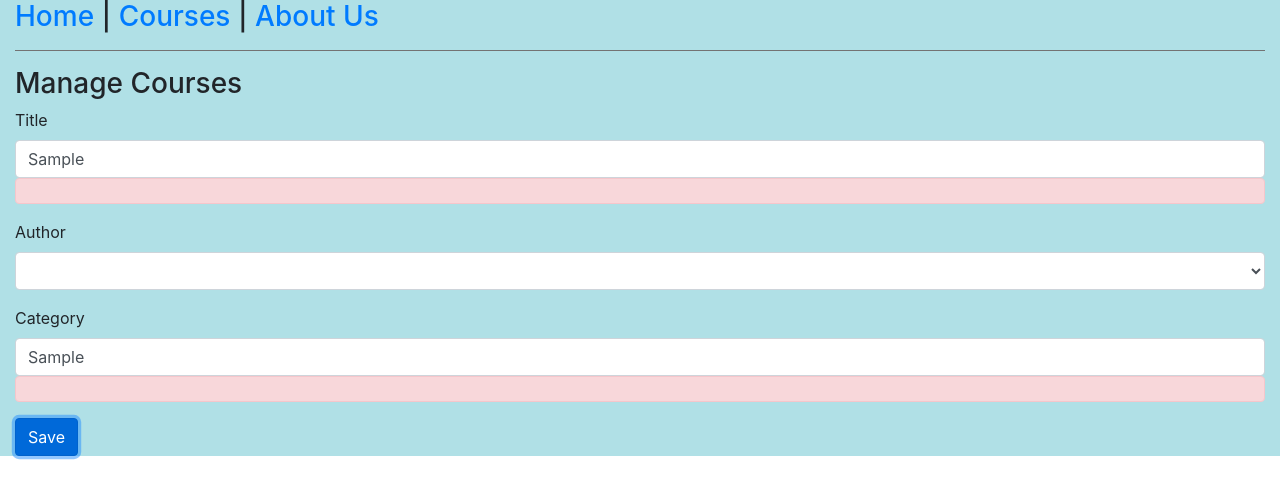
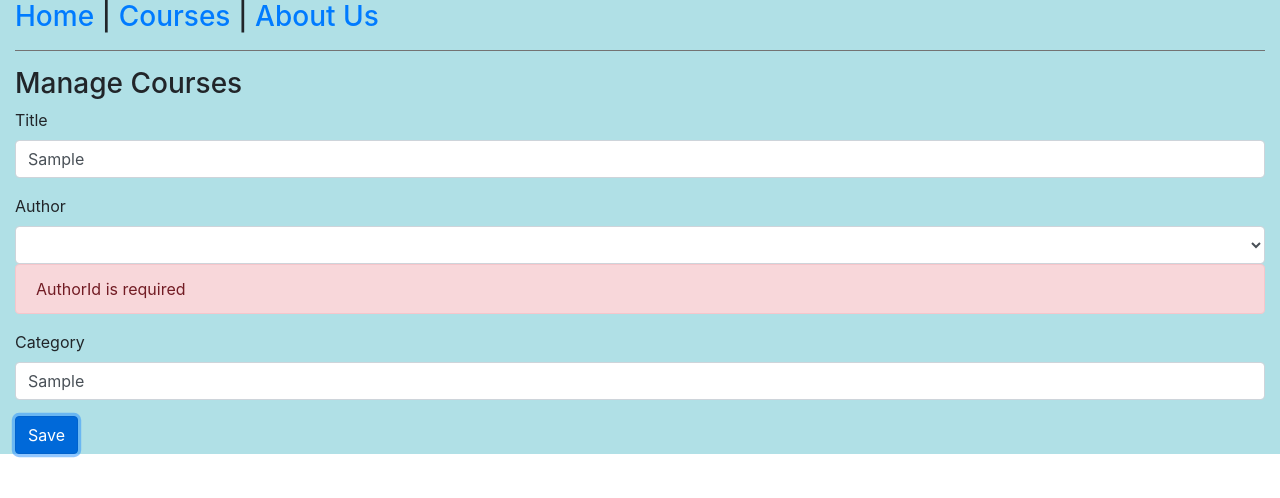
Before and after one commit to AvantikaSarkar/Course-Management-System, a React (Create React App) app: page /course in a window 1280 px wide. Both pictures are taken after typing "Sample", "Sample" into the empty fields and a click on the input "Save". Shown: the top 498 px of the page. Built offline with nearby package versions, Linux system fonts and the light colour scheme; no server answers.

Commit message:
Added Edit Course functionality

```diff
--- a/src/Components/CommonComps/TextInput.js
+++ b/src/Components/CommonComps/TextInput.js
@@ -38,7 +38,7 @@
 }
 
 TextInput.defaultProps ={
-    error :"    "
+    error :""
 }
 
 export default TextInput
--- a/src/Components/CourseForm.js
+++ b/src/Components/CourseForm.js
@@ -1,5 +1,6 @@
 import React from "react";
 import TextInput from './CommonComps/TextInput'
+import PropTypes from 'prop-types'
 
 function CourseForm(props) {
   return (
@@ -11,6 +12,7 @@
             name="title"
             onChange={props.onChange}
             value={props.course.title}
+            error={props.errors.title}
           />
 
 
@@ -29,6 +31,9 @@
             <option value="2">Scott Allen</option>
           </select>
         </div>
+        {props.errors.authorId  && (
+        <div className="alert alert-danger"> {props.errors.authorId} </div>
+        )}
       </div>
 
       <TextInput
@@ -37,6 +42,7 @@
             name="category"
             onChange={props.onChange}
             value={props.course.category}
+            error={props.errors.category}
        />
 
       <input type="submit" value="Save" className="btn btn-primary" />
@@ -44,4 +50,13 @@
   );
 }
 
+CourseForm.propTypes={
+
+  course : PropTypes.object.isRequired,
+  onSubmit : PropTypes.func.isRequired,
+  onChange : PropTypes.func.isRequired,
+  errors :  PropTypes.object.isRequired
+
+}
+
 export default CourseForm;
--- a/src/Components/ManageCourse.js
+++ b/src/Components/ManageCourse.js
@@ -1,10 +1,12 @@
-import React, { useState } from 'react'
+import React, { useState, useEffect } from 'react'
 import CourseForm from './CourseForm'
 import * as courseApi from '../api/courseApi'
 import {toast} from 'react-toastify'
 
 function ManageCourse(props){
 
+
+    const [errors, setErrors] = useState({})
     const [course, setCourse] = useState({
         id : null,
         slug: "",
@@ -13,17 +15,41 @@
         category :""
     })
 
+    useEffect(() => {
+        //getting the slug from the path when the component is mounted
+        const slug = props.match.params.slug
+        if(slug){
+            courseApi.getCourseBySlug(slug).then( _course => {
+                setCourse( _course)
+            })
+        }
+    }, [props.match.params.slug])
+
+
     function handleChange(event){
         const updatedCourse = {
             ...course,
             [event.target.name] : event.target.value
         }
         setCourse(updatedCourse)
+    }
 
+    function formIsValid(){
+
+        const _errors = {}
+
+        if (!course.title) _errors.title = "Title is required"
+        if (!course.authorId) _errors.authorId = "AuthorId is required"
+        if (!course.category) _errors.category = "Category is required"
+
+        setErrors(_errors)
+        //The form is not valid if the error object's length is greater than 0
+        return Object.keys(_errors).length === 0
     }
 
     function handleSubmit(event){
         event.preventDefault()
+        if(!formIsValid()) return;
         courseApi.saveCourse(course).then(() => {
             props.history.push("/courses");
             toast.success('Course Saved!')
@@ -33,7 +59,11 @@
     return(
         <>
             <h3> Manage Courses</h3>
-            <CourseForm course={course} onChange={handleChange} onSubmit={handleSubmit}/>
+            <CourseForm
+            course={course}
+            errors={errors}
+            onChange={handleChange}
+            onSubmit={handleSubmit}/>
 
         </>
     )
--- a/tools/db.json
+++ b/tools/db.json
@@ -97,7 +97,7 @@
     {
       "id": 14,
       "slug": "saying-no",
-      "title": "Saying NO",
+      "title": "Saying yes",
       "authorId": 1,
       "category": "self help",
       "createdAt": 1609762250678
```
Also changed, not shown: 1 other file (tests, documents, lock files or other folders).
